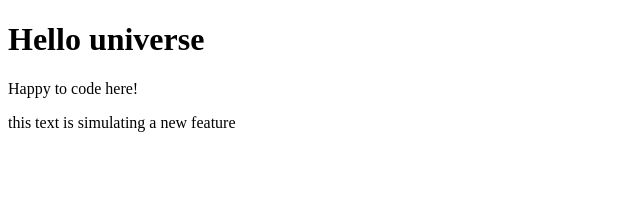
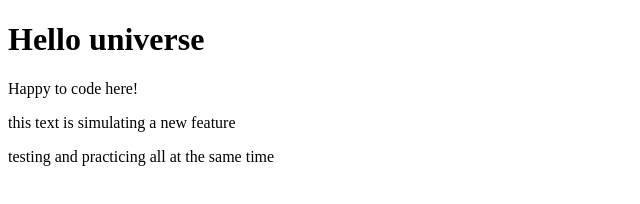
Before and after one commit to RonDariusTaylorDev/test-projects, a plain HTML site: page index.html in a window 1280 px wide. Shown: the whole page, without its empty margins (0-640 px from the left). Drawn offline with Linux system fonts and the light colour scheme.

Commit message:
Update index.html

```diff
--- a/index.html
+++ b/index.html
@@ -9,7 +9,7 @@
 <h1>Hello universe</h1>
 <p>Happy to code here!</p>
 <div>this text is simulating a new feature
-
+<p>testing and practicing all at the same time</p>
 </div>
 </body>
 </html>
```
